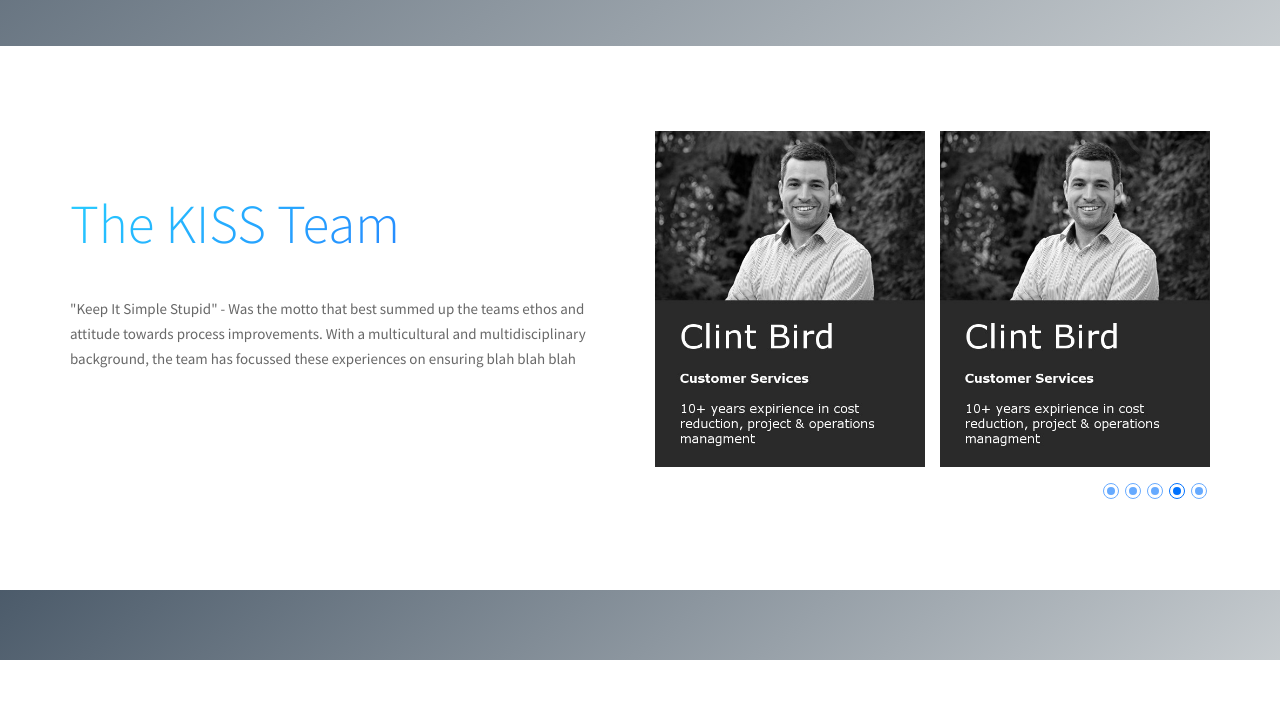
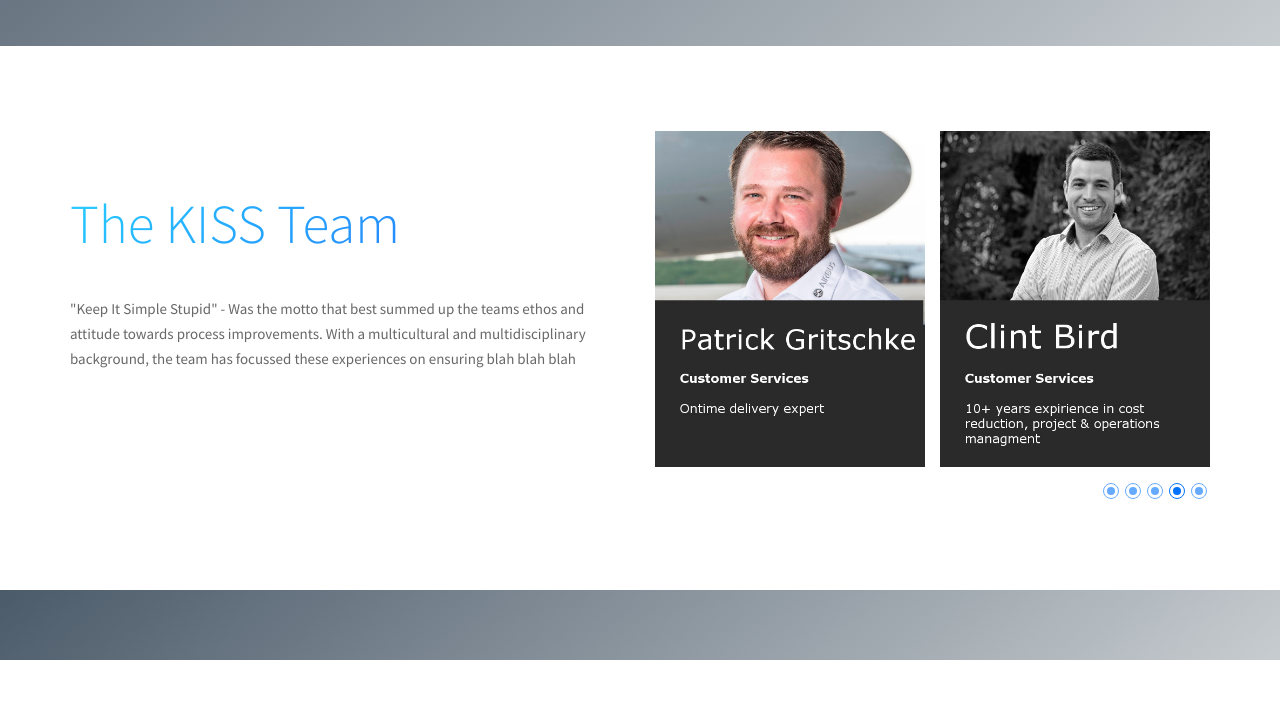
Before and after one commit to kiss-project/kiss-project, a plain HTML site: page index.html in a window 1280 px wide. Shown: the part 3160-3888 px from the top of the page. Drawn offline with Linux system fonts and the light colour scheme; a script that the page names is missing.

Commit message:
Profiles

```diff
--- a/index.html
+++ b/index.html
@@ -412,7 +412,11 @@
                             <div class="swiper-wrapper">
 
                                 <div class="swiper-slide">
-                                    <div class="item"><img src="images/team/clint.jpg" alt=""></div>
+                                    <div class="item"><img src="images/team/mc.jpg" alt=""></div>
+                                </div>
+
+                                <div class="swiper-slide">
+                                    <div class="item"><img src="images/team/patrick.jpg" alt=""></div>
                                 </div>
 
                                 <div class="swiper-slide">
@@ -420,15 +424,11 @@
                                 </div>
 
                                 <div class="swiper-slide">
-                                    <div class="item"><img src="images/team/clint.jpg" alt=""></div>
+                                    <div class="item"><img src="images/team/sonja.jpg" alt=""></div>
                                 </div>
 
                                 <div class="swiper-slide">
-                                    <div class="item"><img src="images/team/clint.jpg" alt=""></div>
-                                </div>
-
-                                <div class="swiper-slide">
-                                    <div class="item"><img src="images/team/clint.jpg" alt=""></div>
+                                    <div class="item"><img src="images/team/varun.jpg" alt=""></div>
                                 </div>
 
                             </div>
```
